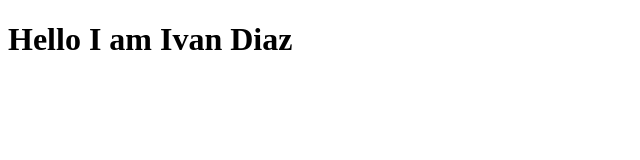
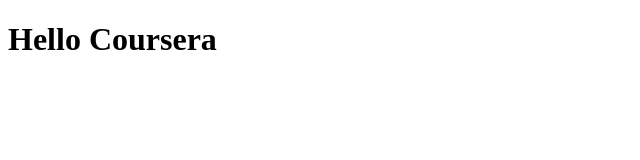
Before and after one commit to idiazbpm/coursera-Angular, a plain HTML site: page index.html in a window 1280 px wide. Shown: the whole page, without its empty margins (0-640 px from the left). Drawn offline with Linux system fonts and the light colour scheme.

Commit message:
My Second Commit

```diff
--- a/index.html
+++ b/index.html
@@ -2,9 +2,9 @@
 <html lang="en" dir="ltr">
   <head>
     <meta charset="utf-8">
-    <title>My First Page</title>
+    <title>Hello Coursera Students</title>
   </head>
   <body>
-    <h1>Hello I am Ivan Diaz</h1>
+    <h1>Hello Coursera</h1>
   </body>
 </html>
```
